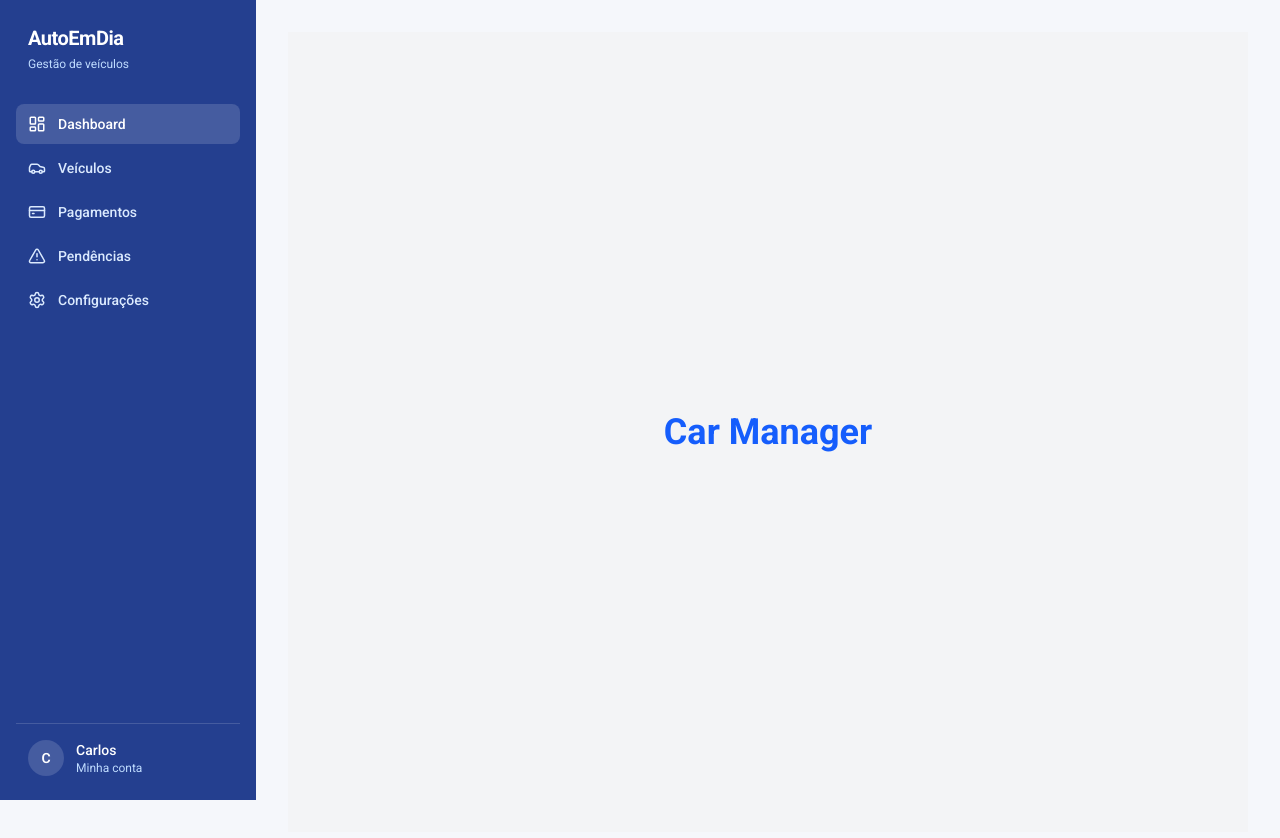
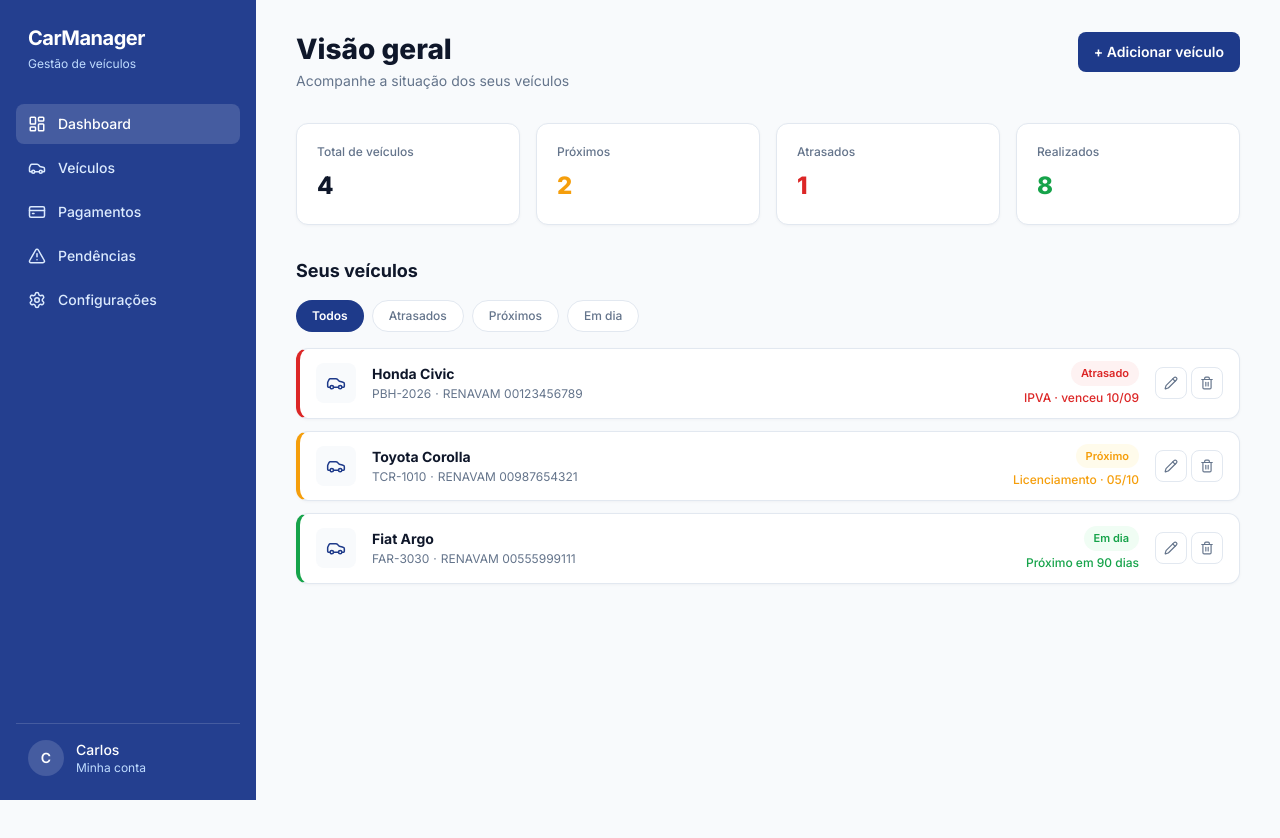
Before and after one commit to DevCarlos779/CarManager, a Next.js app: page / in a window 1280 px wide. Shown: the top 838 px of the page. Built offline with nearby package versions, Linux system fonts and the light colour scheme.

Commit message:
Criando a frontend da pagina home

```diff
--- a/src/app/global.css
+++ b/src/app/global.css
@@ -1 +1,5 @@
 @import "tailwindcss";
+
+html {
+  background: #f8fafc;
+}
--- a/src/app/layout.tsx
+++ b/src/app/layout.tsx
@@ -1,9 +1,9 @@
 import type { Metadata } from "next";
-import { Roboto } from "next/font/google";
+import { Inter } from "next/font/google";
 import "./global.css";
 import { Sidebar } from "../components/Sidebar";
 
-const roboto = Roboto({
+const inter = Inter({
   subsets: ["latin"],
 });
 
@@ -18,13 +18,13 @@ export default function RootLayout({
   return (
     <html
       lang="pt-BR"
-      className={`${roboto.className} h-full antialiased`}
+      className={`${inter.className} h-full antialiased`}
     >
-      <body className="min-h-full bg-[#F5F7FB] text-slate-900">
+      <body className="min-h-full bg-[#F8FAFC] text-[#0F172A]">
         <Sidebar />
 
         <main className="min-h-screen pl-64">
-          <div className="mx-auto w-full max-w-[1400px] px-8 py-8">
+          <div className="mx-auto w-full max-w-[1600px] px-10 py-8">
             {children}
           </div>
         </main>
--- a/src/app/page.tsx
+++ b/src/app/page.tsx
@@ -1,10 +1,161 @@
+import {
+  Car,
+  CircleAlert,
+  CircleCheck,
+  Clock3,
+  Pencil,
+  Trash2,
+} from "lucide-react";
+import FilterButton from "../components/FilterButton";
+import SummaryCard from "../components/SummaryCard";
+import VehicleCard from "../components/VehicleCard";
+
+export interface vehicle {
+ id: number;
+ name: string;
+ plate: string;
+ renavam: string;
+ status: string;
+ type: string;
+ date: string;
+ color: string;
+};
+
+const vehicles: vehicle[] = [
+  {
+    id: 1,
+    name: "Honda Civic",
+    plate: "PBH-2026",
+    renavam: "00123456789",
+    status: "Atrasado",
+    type: "IPVA",
+    date: "10/09",
+    color: "danger",
+  },
+  {
+    id: 2,
+    name: "Toyota Corolla",
+    plate: "TCR-1010",
+    renavam: "00987654321",
+    status: "Próximo",
+    type: "Licenciamento",
+    date: "05/10",
+    color: "warning",
+  },
+  {
+    id: 3,
+    name: "Fiat Argo",
+    plate: "FAR-3030",
+    renavam: "00555999111",
+    status: "Em dia",
+    type: "",
+    date: "Próximo em 90 dias",
+    color: "success",
+  },
+];
+
+const statusStyles = {
+  danger: {
+    border: "border-l-[#DC2626]",
+    badge: "bg-red-50 text-[#DC2626]",
+    text: "text-[#DC2626]",
+  },
+  warning: {
+    border: "border-l-[#F59E0B]",
+    badge: "bg-amber-50 text-[#F59E0B]",
+    text: "text-[#F59E0B]",
+  },
+  success: {
+    border: "border-l-[#16A34A]",
+    badge: "bg-green-50 text-[#16A34A]",
+    text: "text-[#16A34A]",
+  },
+};
 
 export default function Home() {
   return (
-    <main className="flex min-h-screen items-center justify-center bg-gray-100">
-      <h1 className="text-4xl font-bold text-blue-600">
-        Car Manager
-      </h1>
-    </main>
+    <div className="min-h-screen">
+      <header className="mb-8 flex items-start justify-between">
+        <div>
+          <h1 className="text-[28px] font-extrabold leading-tight text-[#0F172A]">
+            Visão geral
+          </h1>
+
+          <p className="mt-1 text-sm text-[#64748B]">
+            Acompanhe a situação dos seus veículos
+          </p>
+        </div>
+
+        <button className="flex h-10 items-center rounded-lg bg-[#1E3A8A] px-4 text-sm font-semibold text-white transition hover:bg-[#172F70]">
+          + Adicionar veículo
+        </button>
+      </header>
+
+      <section className="mb-8 grid grid-cols-1 gap-4 sm:grid-cols-2 lg:grid-cols-4">
+        <SummaryCard
+          title="Total de veículos"
+          value="4"
+          valueClass="text-[#0F172A]"
+        />
+
+        <SummaryCard
+          title="Próximos"
+          value="2"
+          valueClass="text-[#F59E0B]"
+        />
+
+        <SummaryCard
+          title="Atrasados"
+          value="1"
+          valueClass="text-[#DC2626]"
+        />
+
+        <SummaryCard
+          title="Realizados"
+          value="8"
+          valueClass="text-[#16A34A]"
+        />
+      </section>
+
+      <section>
+        <div className="mb-4">
+          <h2 className="text-[18px] font-bold text-[#0F172A]">
+            Seus veículos
+          </h2>
+        </div>
+
+        <div className="mb-4 flex flex-wrap gap-2">
+          <FilterButton active>
+            Todos
+          </FilterButton>
+
+          <FilterButton>
+            Atrasados
+          </FilterButton>
+
+          <FilterButton>
+            Próximos
+          </FilterButton>
+
+          <FilterButton>
+            Em dia
+          </FilterButton>
+        </div>
+
+        <div className="space-y-3">
+          {vehicles.map((vehicle) => {
+            const styles = statusStyles[vehicle.color as keyof typeof statusStyles];
+
+            return (
+              <VehicleCard
+                key={vehicle.id}
+                vehicle={vehicle}
+                styles={styles}
+              />
+            );
+          })}
+        </div>
+      </section>
+    </div>
   );
 }
--- /dev/null
+++ b/src/app/veiculos/[placa]/page.tsx
@@ -0,0 +1,5 @@
+export default function Veiculo() {
+    return(
+        <h1>Veiculo id</h1>
+    )
+}
--- /dev/null
+++ b/src/app/veiculos/page.tsx
@@ -0,0 +1,5 @@
+export default function Veiculos() {
+    return(
+        <h1>Veiculos</h1>
+    )
+}
--- /dev/null
+++ b/src/components/FilterButton.tsx
@@ -0,0 +1,19 @@
+export default function FilterButton({
+  children,
+  active = false,
+}: {
+  children: React.ReactNode;
+  active?: boolean;
+}) {
+  return (
+    <button
+      className={
+        active
+          ? "h-8 rounded-full bg-[#1E3A8A] px-4 text-xs font-semibold text-white"
+          : "h-8 rounded-full border border-[#E2E8F0] bg-white px-4 text-xs font-medium text-[#64748B] transition hover:border-[#1E3A8A] hover:text-[#1E3A8A]"
+      }
+    >
+      {children}
+    </button>
+  );
+}
--- a/src/components/Sidebar.tsx
+++ b/src/components/Sidebar.tsx
@@ -45,7 +45,7 @@ export function Sidebar() {
     <aside className="fixed left-0 top-0 flex h-screen w-64 flex-col bg-[#243F8F] px-4 py-6 text-white">
       <div className="mb-8 px-3">
         <h1 className="text-xl font-bold tracking-tight">
-          AutoEmDia
+          CarManager
         </h1>
 
         <p className="mt-1 text-xs text-blue-200">
--- /dev/null
+++ b/src/components/SummaryCard.tsx
@@ -0,0 +1,21 @@
+export default function SummaryCard({
+  title,
+  value,
+  valueClass,
+}: {
+  title: string;
+  value: string;
+  valueClass: string;
+}) {
+  return (
+    <div className="rounded-xl border border-[#E2E8F0] bg-white p-5 shadow-[0_1px_3px_rgba(15,23,42,0.04)]">
+      <p className="text-xs font-medium text-[#64748B]">
+        {title}
+      </p>
+
+      <p className={`mt-2 text-[24px] font-extrabold ${valueClass}`}>
+        {value}
+      </p>
+    </div>
+  );
+}
--- /dev/null
+++ b/src/components/VehicleCard.tsx
@@ -0,0 +1,72 @@
+import { Car, Pencil, Trash2 } from "lucide-react";
+import { vehicle } from "../app/page";
+
+export default function VehicleCard({
+  vehicle,
+  styles,
+}: {
+  vehicle: vehicle;
+  styles: {
+    border: string;
+    badge: string;
+    text: string;
+  };
+}) {
+  return (
+    <div
+      className={`flex min-h-[64px] items-center gap-4 rounded-xl border border-[#E2E8F0] border-l-4 bg-white px-4 py-3 shadow-[0_1px_3px_rgba(15,23,42,0.04)] ${styles.border}`}
+    >
+      <div className="flex h-10 w-10 shrink-0 items-center justify-center rounded-lg bg-[#F8FAFC]">
+        <Car
+          size={20}
+          strokeWidth={1.8}
+          className="text-[#1E3A8A]"
+        />
+      </div>
+
+      <div className="min-w-0 flex-1">
+        <div className="flex items-center gap-2">
+          <h3 className="truncate text-sm font-bold text-[#0F172A]">
+            {vehicle.name}
+          </h3>
+        </div>
+
+        <p className="mt-0.5 text-xs text-[#64748B]">
+          {vehicle.plate}
+          <span className="mx-1">·</span>
+          RENAVAM {vehicle.renavam}
+        </p>
+      </div>
+
+      <div className="flex min-w-[180px] flex-col items-end gap-1">
+        <span
+          className={`rounded-full px-2.5 py-1 text-[11px] font-semibold ${styles.badge}`}
+        >
+          {vehicle.status}
+        </span>
+
+        <p className={`text-xs font-medium ${styles.text}`}>
+          {vehicle.type
+            ? `${vehicle.type} · ${vehicle.status === "Atrasado" ? "venceu" : ""} ${vehicle.date}`
+            : vehicle.date}
+        </p>
+      </div>
+
+      <div className="flex items-center gap-1">
+        <button
+          className="flex h-8 w-8 items-center justify-center rounded-lg border border-[#E2E8F0] text-[#64748B] transition hover:bg-[#F8FAFC] hover:text-[#1E3A8A]"
+          title="Editar"
+        >
+          <Pencil size={14} />
+        </button>
+
+        <button
+          className="flex h-8 w-8 items-center justify-center rounded-lg border border-[#E2E8F0] text-[#64748B] transition hover:bg-red-50 hover:text-[#DC2626]"
+          title="Excluir"
+        >
+          <Trash2 size={14} />
+        </button>
+      </div>
+    </div>
+  );
+}
```
